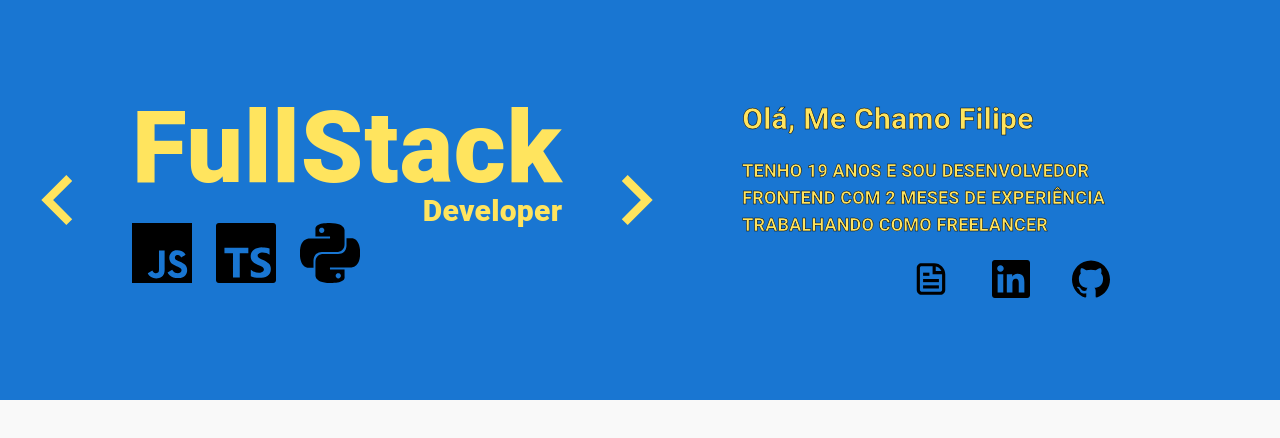
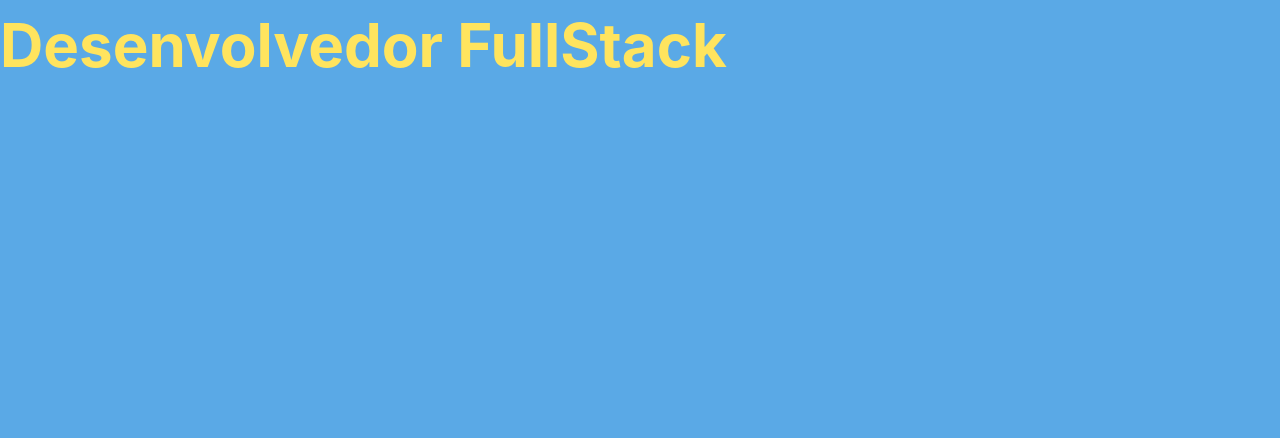
Before and after one commit to FILIPECosta77/Portfolho-FilipeCosta, a Next.js app: page / in a window 1280 px wide. Shown: the top 438 px of the page. Built offline with nearby package versions, Linux system fonts and the light colour scheme.

Commit message:
refactor:switch MUI for Chakra-UI

```diff
--- a/package.json
+++ b/package.json
@@ -9,15 +9,13 @@
     "lint": "next lint"
   },
   "dependencies": {
-    "@emotion/react": "^11.11.1",
-    "@emotion/styled": "^11.11.0",
-    "@mui/icons-material": "^5.13.7",
-    "@mui/material": "^5.13.7",
+    "@chakra-ui/react": "^2.8.0",
     "@types/node": "20.3.3",
     "@types/react": "18.2.14",
     "@types/react-dom": "18.2.6",
     "eslint": "8.44.0",
     "eslint-config-next": "^12.0.4",
+    "framer-motion": "^10.15.1",
     "next": "13.4.8",
     "react": "18.2.0",
     "react-dom": "18.2.0",
--- a/src/components/button/index.tsx
+++ /dev/null
@@ -1,57 +0,0 @@
-import IconButton from "@mui/material/Button";
-import React from "react";
-import NavigateNext from "@mui/icons-material/NavigateNext";
-import NavigateBefore from "@mui/icons-material/NavigateBefore";
-import Stack from "@mui/material/Stack";
-import { CgFileDocument } from "react-icons/cg";
-import { SiGithub, SiLinkedin } from "react-icons/si";
-
-interface iType {
-  type: "next" | "prev";
-}
-
-export const ArrowButton = ({ type }: iType) => {
-  return (
-    <IconButton sx={{ backdropFilter: "trasparent" }}>
-      {type == "next" ? (
-        <NavigateNext color="secondary" sx={{ fontSize: 100 }} />
-      ) : (
-        <NavigateBefore color="secondary" sx={{ fontSize: 100 }} />
-      )}
-    </IconButton>
-  );
-};
-
-export const SocialButtons = () => {
-  return (
-    <Stack
-      direction="row"
-      justifyContent="center"
-      alignItems="center"
-      spacing={2}
-      width={"100%"}
-    >
-      <IconButton
-        sx={{
-          height: 50,
-        }}
-      >
-        <CgFileDocument className="buttonIcon" />
-      </IconButton>
-      <IconButton
-        sx={{
-          height: 50,
-        }}
-      >
-        <SiLinkedin className="buttonIcon" />
-      </IconButton>
-      <IconButton
-        sx={{
-          height: 50,
-        }}
-      >
-        <SiGithub className="buttonIcon" />
-      </IconButton>
-    </Stack>
-  );
-};
--- a/src/components/cargos/index.tsx
+++ /dev/null
@@ -1,64 +0,0 @@
-import { ImageList, ImageListItem, Stack, Typography } from "@mui/material";
-import React from "react";
-import { ArrowButton } from "../button";
-import { SiTypescript, SiPython, SiJavascript } from "react-icons/si";
-
-interface iProfission {
-  number: 1 | 2 | 3;
-}
-
-export const Profission = ({ number }: iProfission) => {
-  return (
-    <Stack
-      direction="row"
-      justifyContent="center"
-      alignItems="center"
-      spacing={2}
-    >
-      <ArrowButton type="prev" />
-      <Stack>
-        <div className="introduct">
-          <Typography
-            fontSize={100}
-            fontWeight={1000}
-            className="introductText"
-          >
-            {number === 1 ? "FullStack" : number === 2 ? "FrontEnd" : "BackEnd"}
-          </Typography>
-          <Typography
-            className="introductText"
-            fontSize={30}
-            fontWeight={1000}
-            sx={{
-              position: "relative",
-              bottom: 35,
-            }}
-          >
-            Developer
-          </Typography>
-        </div>
-        <ImageList
-          sx={{
-            display: "flex",
-            width: 280,
-            position: "relative",
-            bottom: 45,
-          }}
-          cols={1}
-          className="icons_List"
-        >
-          <ImageListItem sx={{ width: 60 }}>
-            <SiJavascript className="icons" />
-          </ImageListItem>
-          <ImageListItem sx={{ width: 60 }}>
-            <SiTypescript className="icons" />
-          </ImageListItem>
-          <ImageListItem sx={{ width: 60 }}>
-            <SiPython className="icons" />
-          </ImageListItem>
-        </ImageList>
-      </Stack>
-      <ArrowButton type="next"></ArrowButton>
-    </Stack>
-  );
-};
--- a/src/components/description/index.tsx
+++ /dev/null
@@ -1,34 +0,0 @@
-import { Stack, Typography } from "@mui/material";
-import React from "react";
-import { SocialButtons } from "../button";
-
-export const Description = () => {
-  return (
-    <Stack
-      direction="column"
-      justifyContent="center"
-      alignItems="flex-start"
-      spacing={2}
-    >
-      <Typography
-        className="reviewText"
-        fontSize={30}
-        fontWeight={600}
-        sx={{ WebkitTextStroke: "0.5px #000" }}
-      >
-        Olá, Me Chamo Filipe
-      </Typography>
-
-      <Typography
-        className="reviewText"
-        fontSize={18}
-        fontWeight={600}
-        sx={{ WebkitTextStroke: "0.5px #000", width: "70%" }}
-      >
-        TENHO 19 ANOS E SOU DESENVOLVEDOR FRONTEND COM 2 MESES DE EXPERIÊNCIA
-        TRABALHANDO COMO FREELANCER
-      </Typography>
-      <SocialButtons />
-    </Stack>
-  );
-};
--- a/src/pages/_app.tsx
+++ b/src/pages/_app.tsx
@@ -1,6 +1,11 @@
-import '@/styles/globals.css'
-import type { AppProps } from 'next/app'
+import theme from "@/styles/themes/globalTheme";
+import { ChakraProvider } from "@chakra-ui/react";
+import type { AppProps } from "next/app";
 
 export default function App({ Component, pageProps }: AppProps) {
-  return <Component {...pageProps} />
+  return (
+    <ChakraProvider theme={theme}>
+      <Component {...pageProps} />
+    </ChakraProvider>
+  );
 }
--- a/src/pages/index.tsx
+++ b/src/pages/index.tsx
@@ -1,35 +1,18 @@
-import { Profission } from "@/components/cargos";
-import Stack from "@mui/material/Stack";
-import Box from "@mui/material/Box";
+import { Box } from "@chakra-ui/react";
+import { Text } from "@chakra-ui/react";
 import Head from "next/head";
-import { Description } from "@/components/description";
 
-export default function Home() {
+const Home = () => {
   return (
-    <>
+    <Box w={"100vw"} h={"100vh"} backgroundColor={"brand.1"}>
       <Head>
         <title>Filipe Costa</title>
       </Head>
+      <Text fontSize={"6xl"} fontWeight={700} color={"brand.2"}>
+        Desenvolvedor FullStack
+      </Text>
+    </Box>
+  );
+};
 
-      <Box
-        component="header"
-        sx={{
-          width: "100%",
-          height: 400,
-          backgroundColor: "primary.main",
-          display: "flex",
-        }}
-      >
-        <Stack
-          direction="row"
-          justifyContent="space-between"
-          alignItems="center"
-          spacing={6}
-        >
-          <Profission number={1} />
-          <Description />
-        </Stack>
-      </Box>
-    </>
-  );
-}
+export default Home;
--- a/src/styles/globals.css
+++ b/src/styles/globals.css
@@ -3,31 +3,3 @@
 body {
   background-color: #f9f9f9;
 }
-
-.buttonIcon {
-  color: #000;
-  width: 100%;
-  height: 100%;
-}
-
-.introduct {
-  display: flex;
-  flex-direction: column;
-  align-items: flex-end;
-}
-
-.css-16tkpzi-MuiSvgIcon-root,
-.introductText,
-.reviewText {
-  color: #ffe45e !important;
-}
-
-.icons_List {
-  gap: 24px !important;
-}
-
-.icons {
-  width: 100%;
-  height: 100%;
-  cursor: pointer;
-}
--- a/src/styles/themes/globalTheme.ts
+++ b/src/styles/themes/globalTheme.ts
@@ -1,28 +1,12 @@
-import { ThemeOptions } from "@mui/material/styles";
+import { extendTheme } from "@chakra-ui/react";
 
-export const themeOptions: ThemeOptions = {
-  palette: {
-    mode: "light",
-    primary: {
-      main: "#5AA9E6",
-      contrastText: "#FFE45E",
-    },
-    error: {
-      main: "#d42f2f",
-      light: "#dc5858",
-      dark: "#941f1f",
-      contrastText: "#ffffff",
-    },
-    success: {
-      main: "#2e7d32",
-      light: "#599a5d",
-      dark: "#205823",
-      contrastText: "#ffffff",
-    },
-    text: {
-      primary: "#000",
-      secondary: "#fff",
-      disabled: "#555",
+const theme = extendTheme({
+  colors: {
+    brand: {
+      1: "#5AA9E6",
+      2: "#FFE45E",
     },
   },
-};
+});
+
+export default theme;
```
Also changed, not shown: 1 other file (tests, documents, lock files or other folders).
